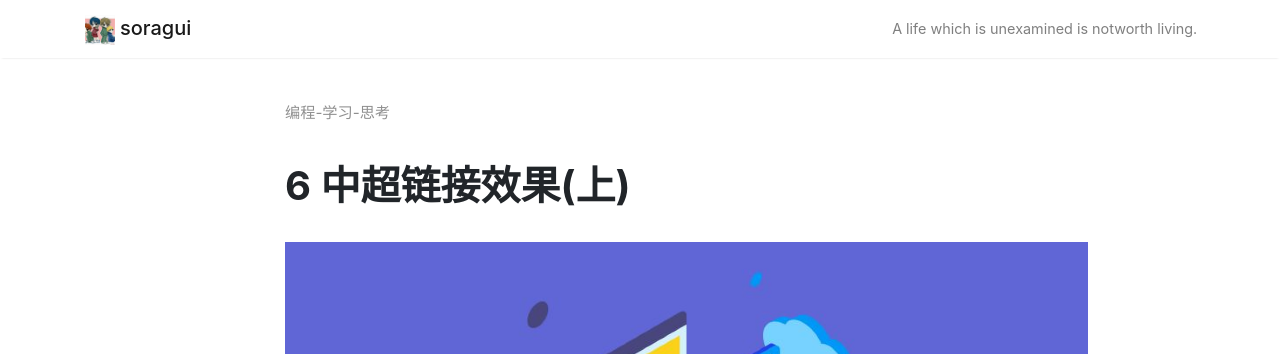
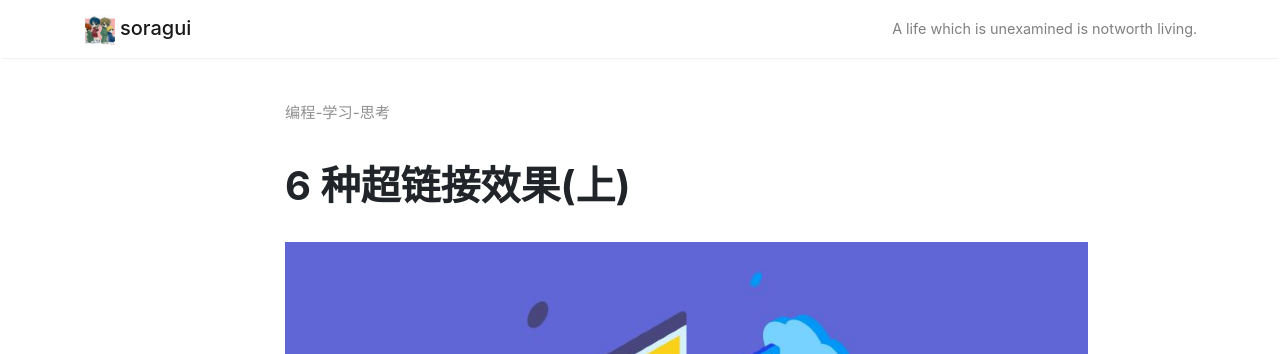
Before and after one commit to soragui/soragui.github.io, a Jekyll site: the page built from _posts/csslearn/2023-01-08-6 种超链接效果(上).md, in a window 1280 px wide and 900 px high. Shown: the top 354 px of the window. Built offline with Jekyll 4.4.1, drawn with Linux system fonts in a browser that asks for light colours; nearby versions of some CDN libraries; comment, search, counter and statistics services are not loaded.

Commit message:
update file name

```diff
--- a/_posts/csslearn/2023-01-08-6 中超链接效果(上).md
+++ b/_posts/csslearn/2023-01-08-6 种超链接效果(上).md
@@ -1,6 +1,6 @@
 ---
 layout: post
-description: CSS 6 中超链接效果 上
+description: CSS 6 种超链接效果 上
 image: assets/images/csscover.png
 commnets: true
 author: sal
```
Also changed, not shown: _posts/csslearn/2023-01-11-6 种超链接效果(下).md (renamed from _posts/csslearn/2023-01-11-6 中超链接效果(下).md, +1 -1 lines).
